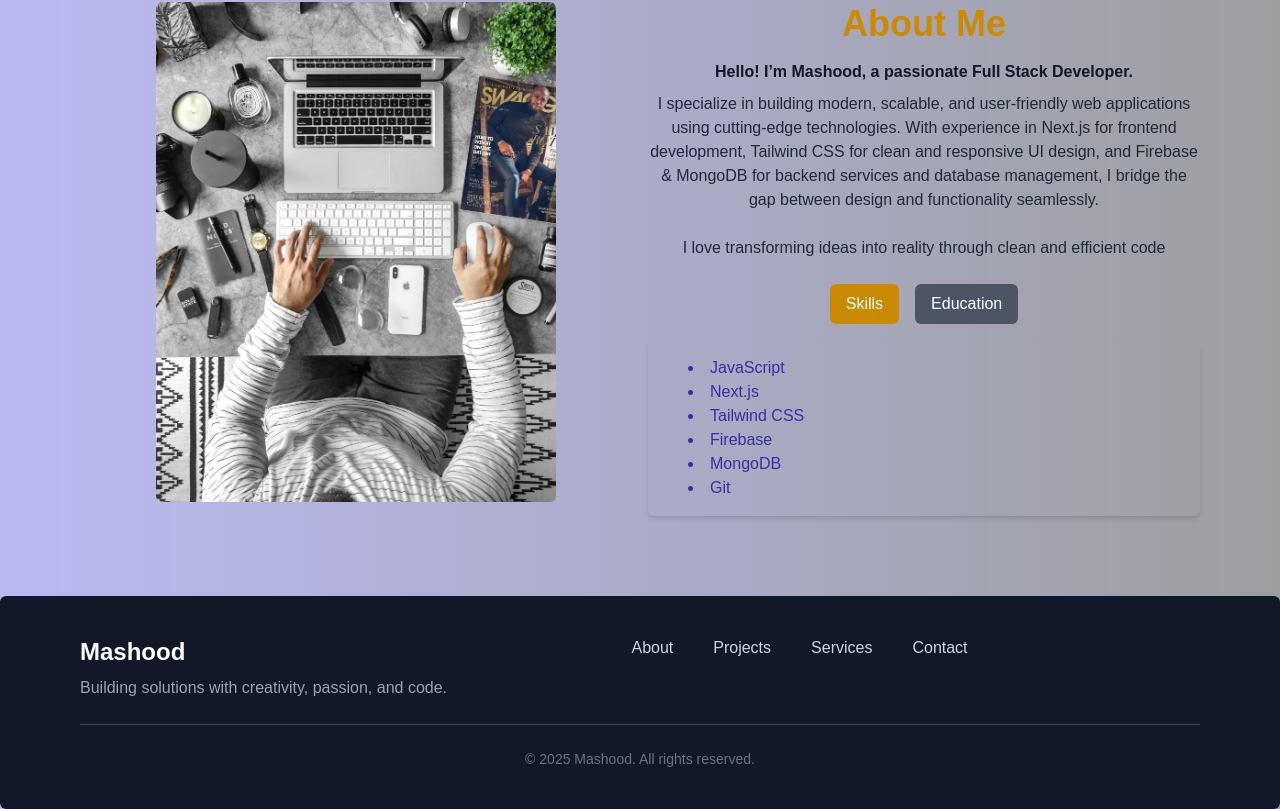
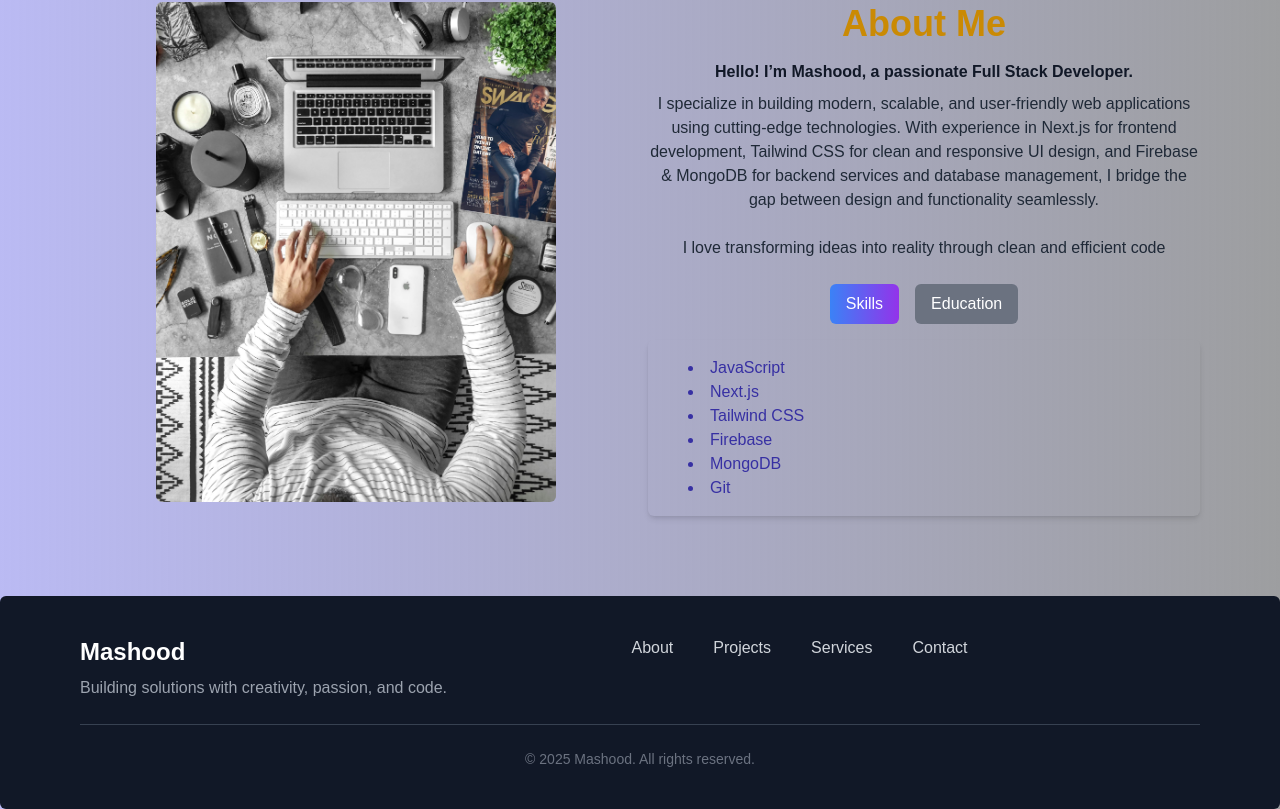
Before and after one commit to Mashoodgondal/Portfolio, a Next.js app in the folder portfolio/: page / in a window 1280 px wide. Shown: the part 956-1765 px from the top of the page. Built offline with nearby package versions, Linux system fonts and the light colour scheme.

Commit message:
buatton style

```diff
--- a/portfolio/app/about/page.js
+++ b/portfolio/app/about/page.js
@@ -30,11 +30,7 @@ const About = () => {
                 <li>FullStack Developer</li>
             </ul>
         ),
-        // hobbies: (
-        //     <p className="text-gray-800">
-        //         <strong>Hobbies:</strong> Exploring new tech, contributing to open-source, solving coding challenges, and enjoying a good cup of coffee.
-        //     </p>
-        // ),
+
     };
 
     return (
@@ -66,25 +62,19 @@ const About = () => {
                     <div className="flex justify-center gap-4 mb-4">
                         <button
                             onClick={() => setActiveTab('skills')}
-                            className={`px-4 py-2 rounded-md text-white ${activeTab === 'skills' ? 'bg-yellow-600' : 'bg-gray-600 hover:bg-gray-700'
+                            className={`px-4 py-2 rounded-md text-white ${activeTab === 'skills' ? 'bg-gradient-to-r from-blue-500 to-purple-600' : 'bg-gray-500 hover:bg-gray-600'
                                 }`}
                         >
                             Skills
                         </button>
                         <button
                             onClick={() => setActiveTab('Education')}
-                            className={`px-4 py-2 rounded-md text-white ${activeTab === 'Education' ? 'bg-yellow-600' : 'bg-gray-600 hover:bg-gray-700'
+                            className={`px-4 py-2 rounded-md text-white ${activeTab === 'Education' ? 'bg-gradient-to-r from-blue-500 to-purple-600' : 'bg-gray-500 hover:bg-gray-600'
                                 }`}
                         >
                             Education
                         </button>
-                        {/* <button
-                            onClick={() => setActiveTab('hobbies')}
-                            className={`px-4 py-2 rounded-md text-white ${activeTab === 'hobbies' ? 'bg-yellow-600' : 'bg-gray-600 hover:bg-gray-700'
-                                }`}
-                        >
-                            Hobbies
-                        </button> */}
+
                     </div>
                     <div className="text-gray-800  p-4 rounded-md shadow-md">
                         {data[activeTab]}
```
